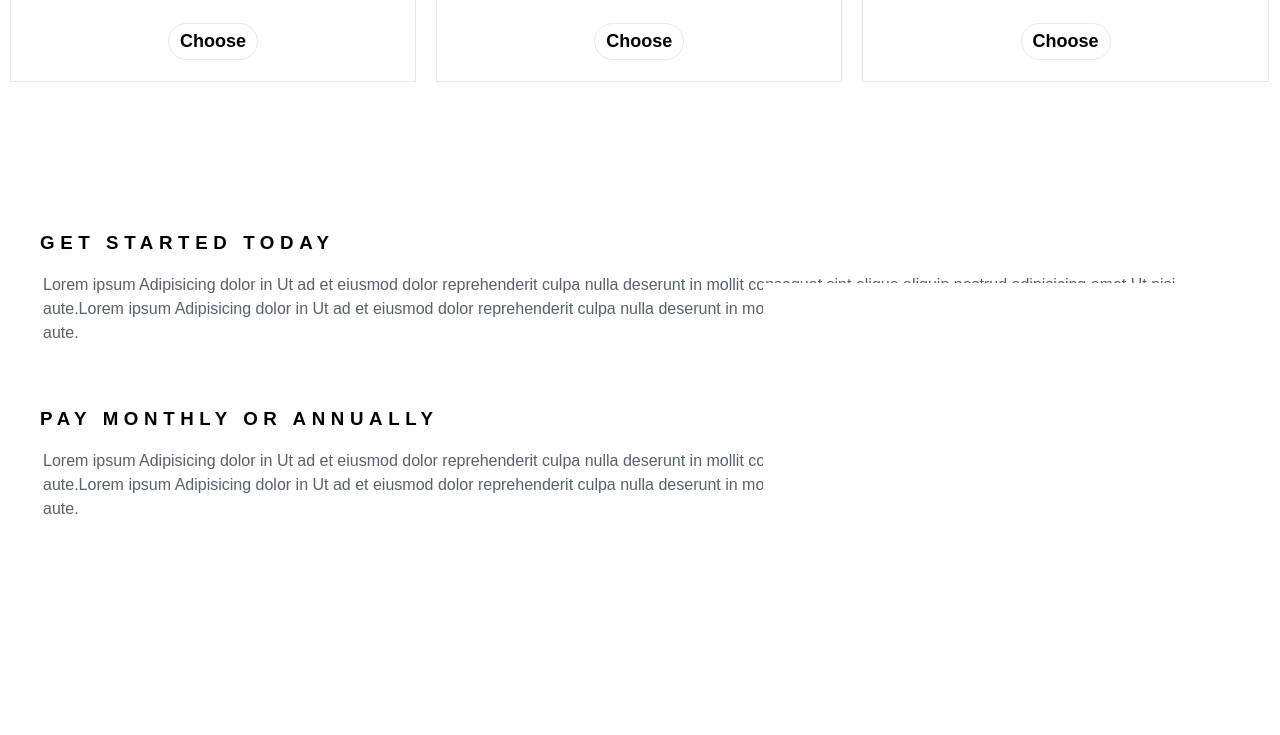
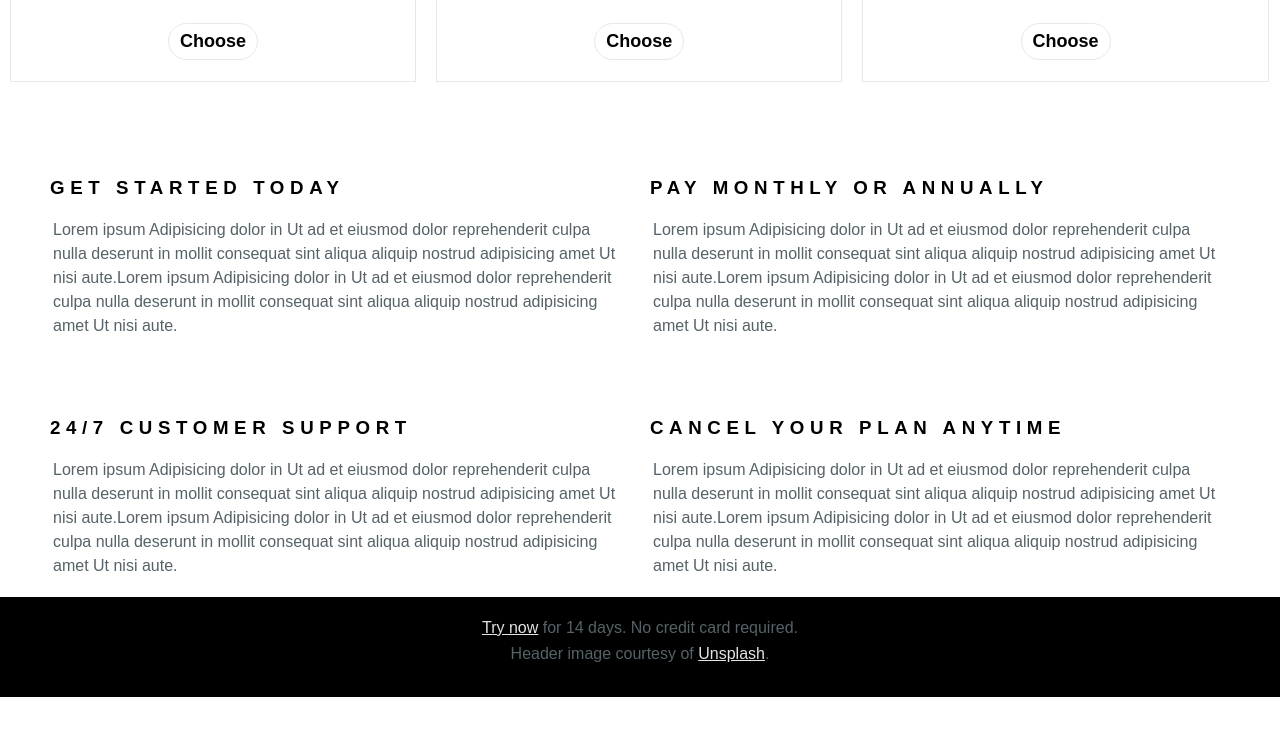
Before and after one commit to mikepitre/day4_hw, a plain HTML site: page index.html in a window 1280 px wide. Shown: the part 988-1723 px from the top of the page. After the commit the page ends 1685 px from the top, so only its background shows below. Drawn offline with Linux system fonts and the light colour scheme.

Commit message:
features grid

```diff
--- a/css/style.scss
+++ b/css/style.scss
@@ -180,4 +180,41 @@ $option-level-border-color: #E8E8E8;
 		border-left: 10px solid white;
 		border-right: 10px solid white;
 	}
+
+	.features {
+		overflow: hidden;
+		margin-top: 0;
+	}
+
+	.feature-get-started {
+		width: 50%;
+		float: left;
+		border-left: 10px solid white;
+		border-right: 10px solid white;
+	}
+
+	.feature-pay-schedule {
+		width: 50%;
+		float: left;
+		border-left: 10px solid white;
+		border-right: 10px solid white;
+	}
+
+	.feature-support {
+		width: 50%;
+		float: left;
+		border-left: 10px solid white;
+		border-right: 10px solid white;
+	}
+
+	.feature-cancel {
+		width: 50%;
+		float: left;
+		border-left: 10px solid white;
+		border-right: 10px solid white;
+	}
+
+	.footer {
+
+	}
 }
```
Also changed, not shown: css/style.css.
